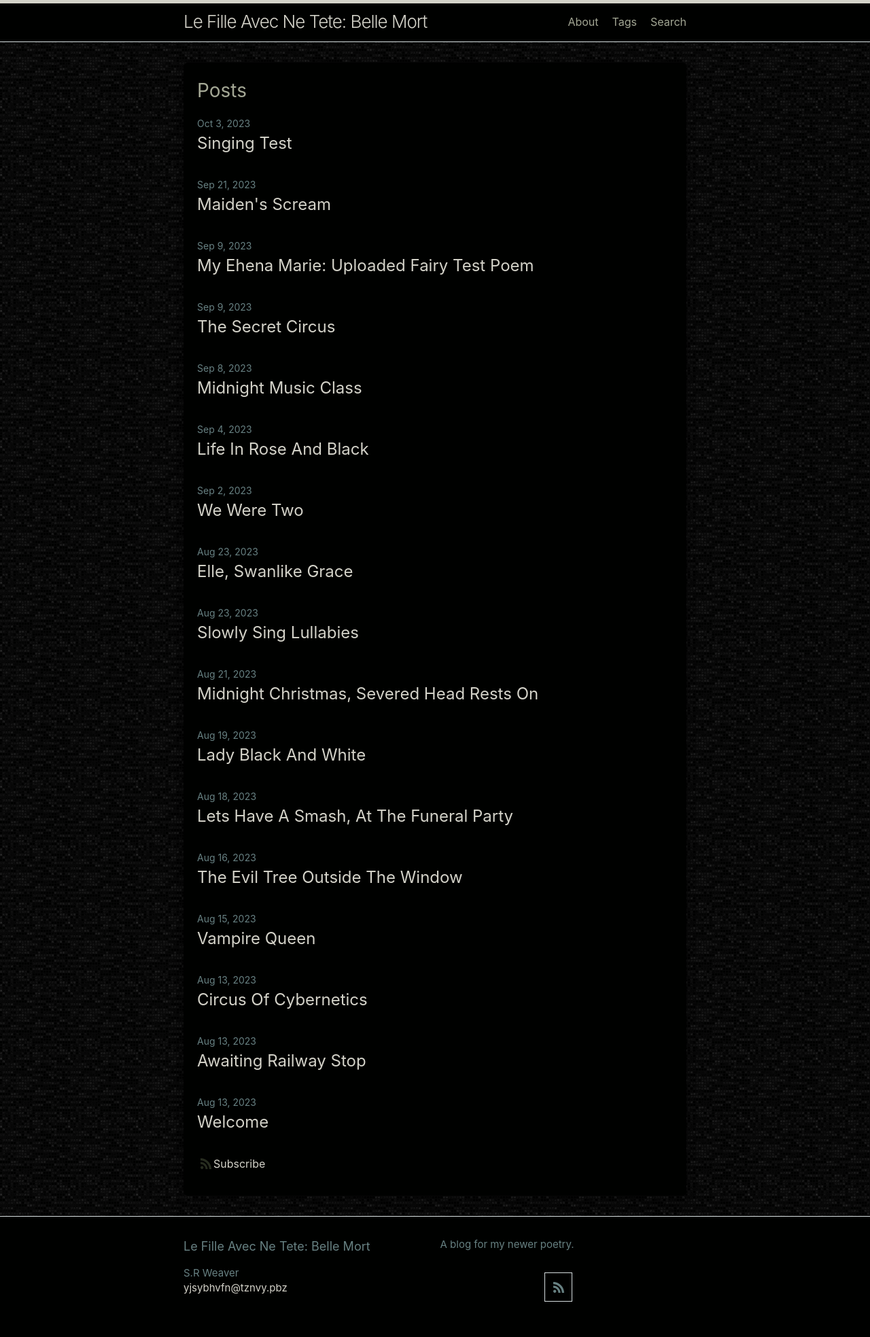
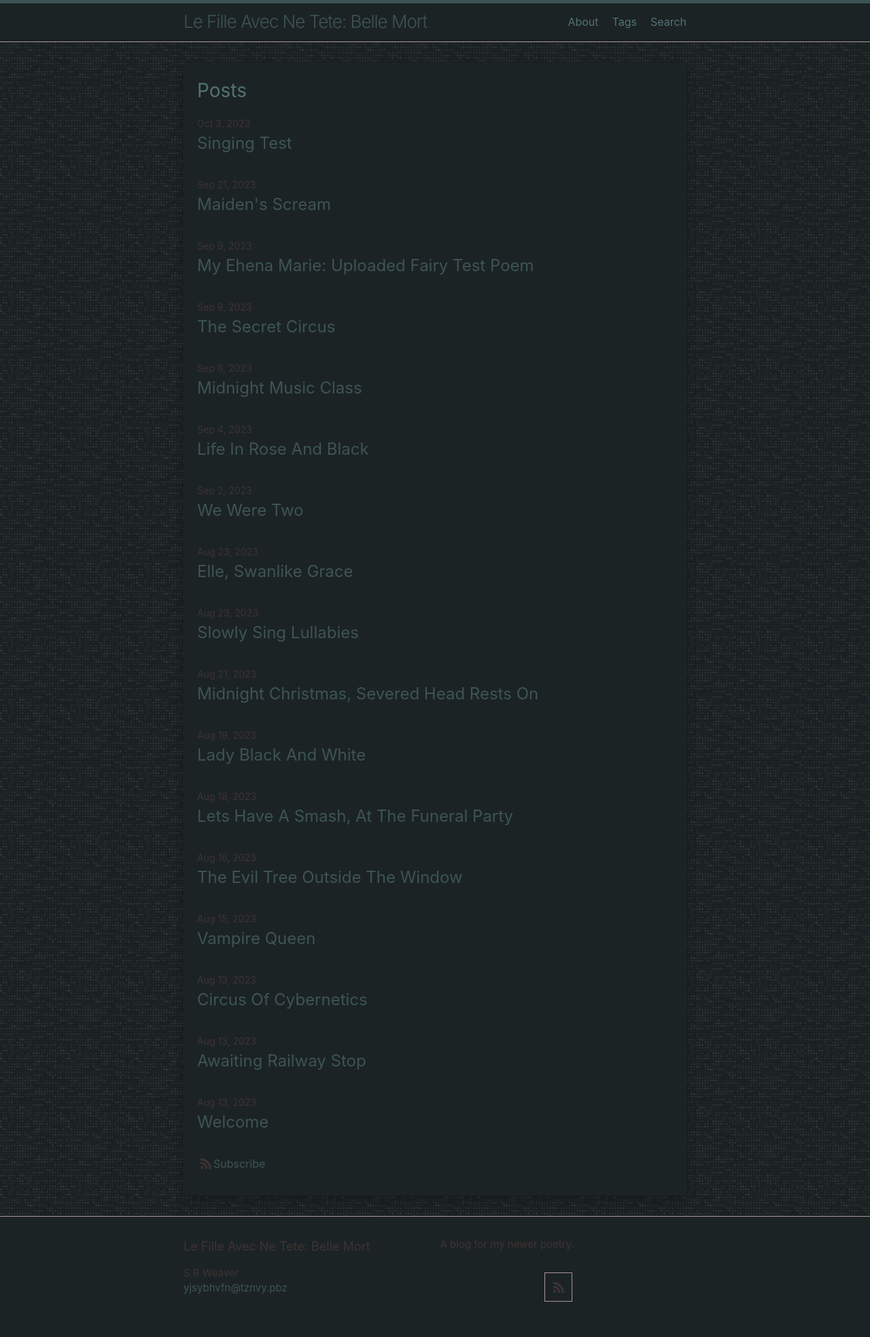
Before and after one commit to LWFlouisa/NewPoetry, a Jekyll site: the page built from index.md, in a window 1280 px wide. Shown: the whole page at 68% size. Built offline with Jekyll 4.4.1, drawn with Linux system fonts in a browser that asks for light colours; comment, search, counter and statistics services are not loaded.

Commit message:
Update minima.scss

```diff
--- a/_sass/minima.scss
+++ b/_sass/minima.scss
@@ -10,14 +10,14 @@ $base-line-height: 1.5 !default;
 
 $spacing-unit:     30px !default;
 
-$text-color:       #a3a794 !default;
-$background-color: #000100 !default;
-$brand-color:      #d3d2c8 !default; // Twitter Blue
+$text-color:       #527273 !default;
+$background-color: #1C2325 !default;
+$brand-color:      #3D5455 !default; // Twitter Blue
 
-$grey-color:       #678182 !default;
+$grey-color:       #3E3333 !default;
 $grey-color-light: lighten($grey-color, 40%) !default;
 $grey-color-dark:  darken($grey-color, 25%) !default;
-$orange-color:     #272c1f !default;
+$orange-color:     #3E3333 !default;
 $table-text-align: left !default;
 
 // Width of the content area
```
